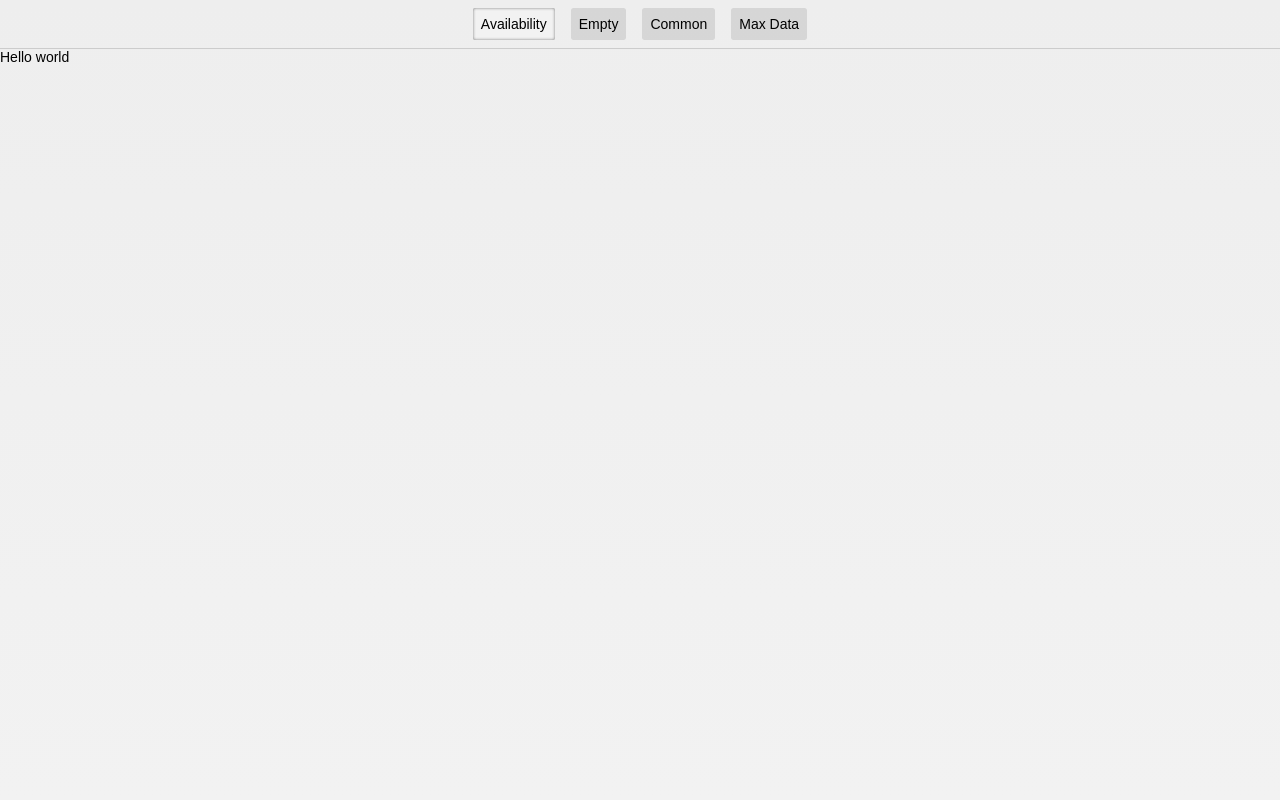
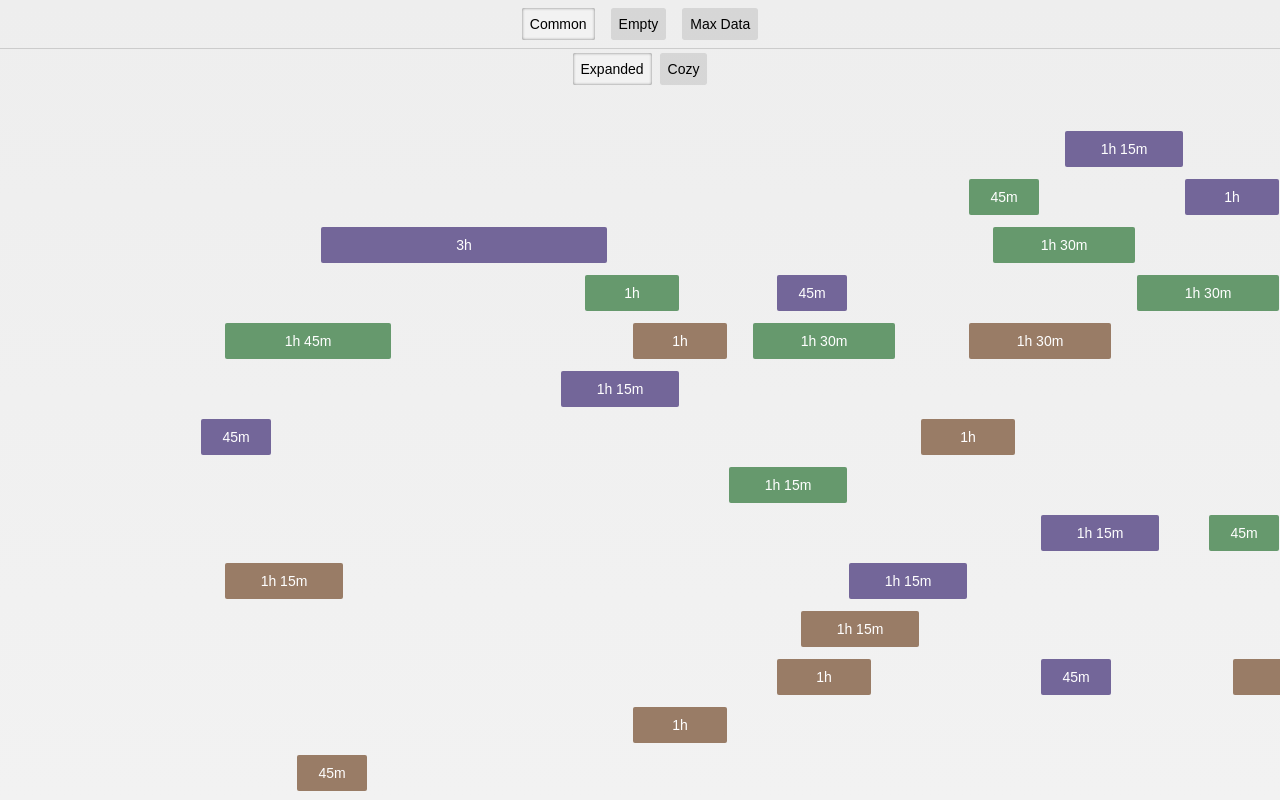
Before and after one commit to beaucollins/time-graph, a React app: page / in a window 1280 px wide. Shown: the top 800 px of the page. Built offline with nearby package versions, Linux system fonts and the light colour scheme; the HTML template or start-up script is replaced by a standard one.

Commit message:
Make a valid default timeSpan, remove originSeconds

```diff
--- a/src/component/app.jsx
+++ b/src/component/app.jsx
@@ -21,16 +21,18 @@ export default class App extends Component {
 
 	static defaultProps = {
 		options: [
-			{ key: 'availability', label: 'Availability', render: () => {
-				return <div id="graph-container"><AvailabilityPlanner /></div>;
+			// { key: 'availability', label: 'Availability', render: () => {
+			// 	return <div id="graph-container"><AvailabilityPlanner /></div>;
+			// } },
+			{ key: 'common', label: 'Common', render: () => {
+				console.log('rendering with %d blocks', commonData.length)
+				return <CompressablePlanner initialData={ commonData } />;
 			} },
 			{ key: 'empty', label: 'Empty', render: () => {
 				return <CompressablePlanner initialData={[]} />;
 			} },
-			{ key: 'common', label: 'Common', render: () => {
-				return <CompressablePlanner initialData={ commonData } />;
-			} },
 			{ key: 'max', label: 'Max Data', render: () => {
+				console.log('rendering with %d blocks', maxData.length)
 				return <CompressablePlanner initialData={ maxData } />;
 			} },
 		],
--- a/src/component/block-graph/index.jsx
+++ b/src/component/block-graph/index.jsx
@@ -41,10 +41,6 @@ export default class BlockGraph extends Component {
 		 * The coefficient that converts a measument in seconds into a measurement in pixels
 		 */
 		pixelsPerSecond: PropTypes.number.isRequired,
-		/**
-		 * The constant in seconds that defines the "left edge" of the graph
-		 */
-		originSeconds: PropTypes.number.isRequired,
 
 		timeSpan: PropTypes.shape({
 			startTime: PropTypes.number.isRequired,
@@ -179,7 +175,7 @@ export default class BlockGraph extends Component {
 	}
 
 	convertPixelsToAbsoluteSeconds(x) {
-		return this.convertPixelsToSeconds(x) + this.props.originSeconds;
+		return this.convertPixelsToSeconds(x) + this.props.timeSpan.startTime;
 	}
 
 	/**
@@ -195,7 +191,7 @@ export default class BlockGraph extends Component {
 	 * @returns {number} pixel x value that represents that second in this intance of the graph
 	 */
 	convertAbsoluteSecondsToPixels(seconds) {
-		return this.convertSecondsToPixels(seconds - this.props.originSeconds) +
+		return this.convertSecondsToPixels(seconds - this.props.timeSpan.startTime) +
 			this.props.chromeOffset.sidebar;
 	}
 
@@ -235,7 +231,7 @@ export default class BlockGraph extends Component {
 	convertPointToTimeIndex(point) {
 		return {
 			seconds: this.convertPixelsToAbsoluteSeconds(point.x),
-			row: this.convertPixelsToRow(point.y),
+			row: Math.min(Math.max(0, this.convertPixelsToRow(point.y)), this.props.rows.count),
 		};
 	}
 
--- a/src/component/demos/planner/index.jsx
+++ b/src/component/demos/planner/index.jsx
@@ -35,7 +35,6 @@ export default class Planner extends React.Component {
 		this.state = {
 			blocks: [],
 			selectedBlockUids: [],
-			originSeconds: 0,
 		};
 	}
 
@@ -50,9 +49,11 @@ export default class Planner extends React.Component {
 		const timeSpan = snapToNearestSpan({ startTime, endTime }, SECONDS_PER_DAY, true);
 		return {
 			blocks: nextProps.initialData,
-			timeSpan,
-			rows: rows,
-			originSeconds: timeSpan.startTime,
+			timeSpan: {
+				startTime: isNaN(timeSpan.startTime) ? 0 : timeSpan.startTime,
+				endTime: isNaN(timeSpan.endTime) ? SECONDS_PER_DAY : timeSpan.endTime,
+			},
+			rows: rows === 0 ? 25 : rows
 		};
 	}
 
@@ -106,7 +107,6 @@ export default class Planner extends React.Component {
 				renderBlock={this.renderBlock}
 				applyGesture={this.applyGesture}
 				pixelsPerSecond={(tickWidth * 4) / SECONDS_PER_HOUR}
-				originSeconds={this.state.originSeconds}
 				blocks={blocks}
 				timeSpan={timeSpan}
 				rows={{
```
Also changed, not shown: 1 other file (tests, documents, lock files or other folders).
